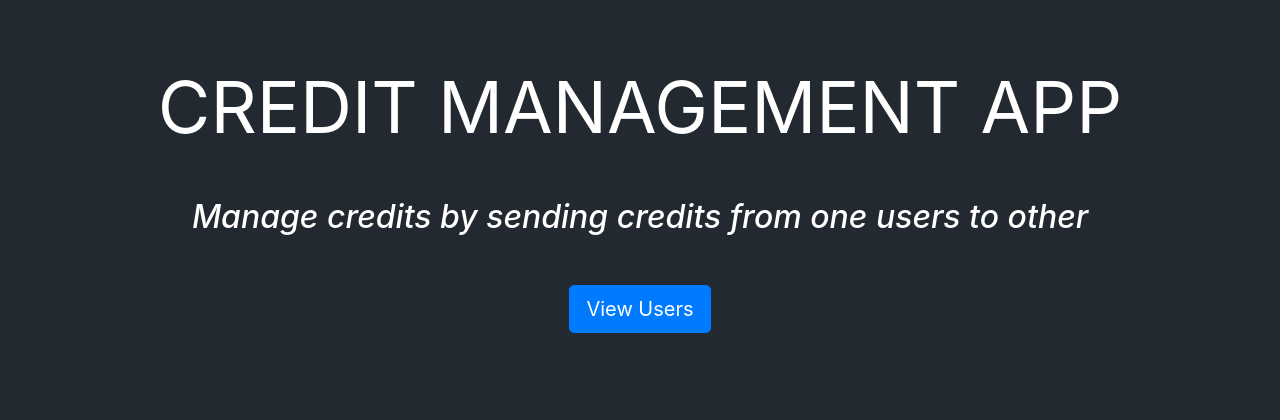
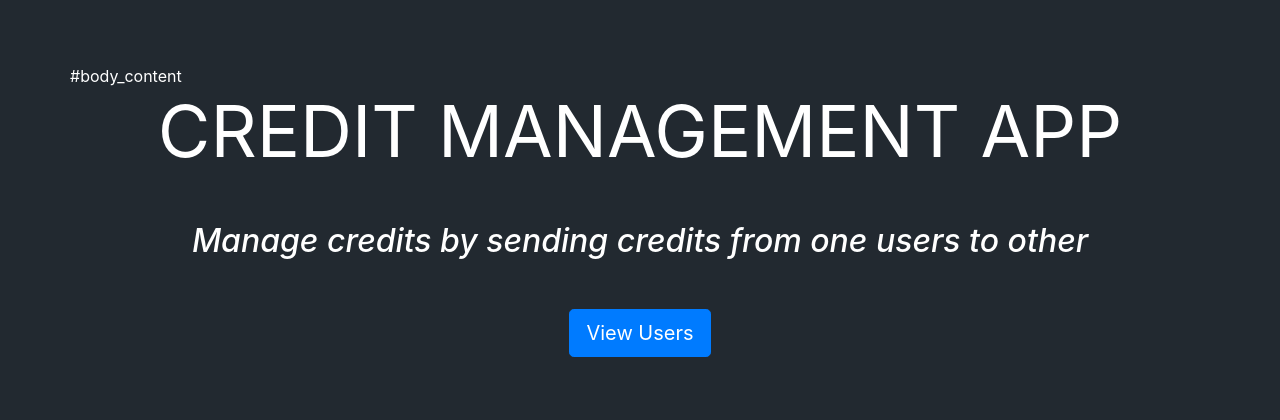
Before and after one commit to Nirmalvekariya/credit_management, a Django app: page / in a window 1280 px wide. Shown: the top 420 px of the page. Run offline with Django 3.2, Linux system fonts and the light colour scheme; some libraries are stand-ins or nearby versions.

Commit message:
Update home.html

```diff
--- a/credits/templates/home.html
+++ b/credits/templates/home.html
@@ -22,6 +22,7 @@
 
             <!-- h1 Heading -->
             {% block content %}
+            #body_content
             <h1 class="display-3 text-center mb-5"><strong>CREDIT MANAGEMENT APP</strong></h1>
             <h2 class="display-5 text-center mb-5"><em>Manage credits by sending credits from one users to other </em></h2>
 
```
